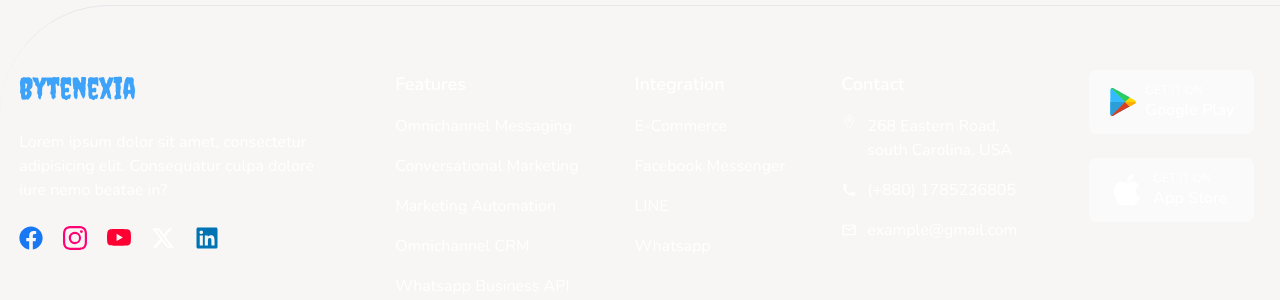
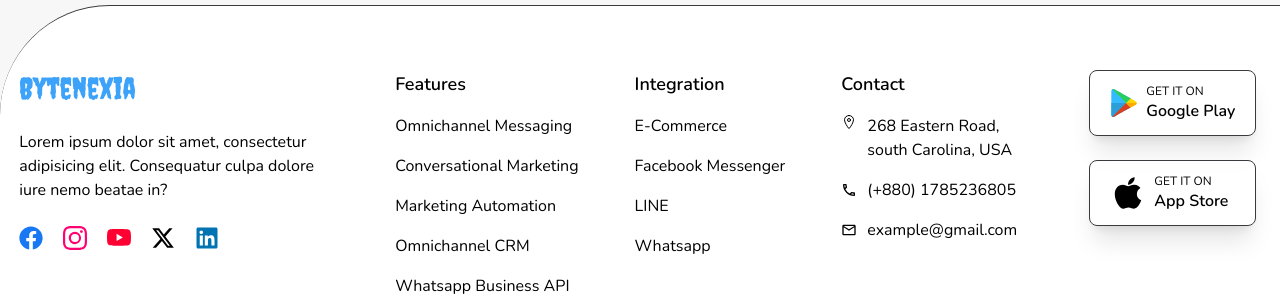
Before and after one commit to badhonparvej481/Nurui, a Next.js app: page /blog in a window 1280 px wide. Shown: the part 293-593 px from the top of the page. Built offline with nearby package versions, Linux system fonts and the light colour scheme.

Commit message:
dark mode implemented done

```diff
--- a/src/components/common/MobileApplicationDownloadCard.tsx
+++ b/src/components/common/MobileApplicationDownloadCard.tsx
@@ -12,7 +12,7 @@ const MobileApplicationDownloadCard: FC<IProps> = ({
   storeName,
 }) => {
   return (
-    <div className="flex items-center gap-2 bg-[var(--glass-color)] hover:bg-[var(--glass-color-2)] rounded-lg py-3 px-5 w-44 xl:w-auto">
+    <div className="flex items-center gap-2 border dark:border-0 border-[var(--border-color)] shadow-xl dark:shadow-none bg-[var(--glass-color)] hover:dark:bg-[var(--glass-color-2)] rounded-lg py-3 px-5 w-44 xl:w-auto cursor-pointer">
       {icon}
       <div>
         <p className="uppercase text-xs">{title}</p>
--- a/src/components/layout/Footer.tsx
+++ b/src/components/layout/Footer.tsx
@@ -15,7 +15,7 @@ const Footer = () => {
   const pathname = usePathname();
 
   return (
-    <div className="border-t w-full text-[var(--white-color)] mt-auto rounded-tl-[50px] lg:rounded-tl-[80px] xl:rounded-tl-[110px]">
+    <div className="bg-[var(--white-color)] dark:bg-[var(--background-color)] border-t border-[var(--border-color)] w-full text-[var(--text-primary-color)] mt-auto rounded-tl-[50px] lg:rounded-tl-[80px] xl:rounded-tl-[110px]">
       <div className="container">
         {/* <NewsLetter /> */}
         <div className=" grid md:grid-cols-2 lg:grid-cols-4 xl:flex flex-col md:flex-row 2xl:justify-between gap-10 xl:gap-14 2xl:gap-24 py-7 xl:py-16 pl-1 xl:pl-0">
@@ -25,11 +25,11 @@ const Footer = () => {
               Lorem ipsum dolor sit amet, consectetur adipisicing elit.
               Consequatur culpa dolore iure nemo beatae in?
             </p>
-            <div className="flex items-center gap-5">
+            <div className="flex items-center gap-5 *:cursor-pointer">
               <FaFacebook className="text-2xl text-[#1877F2]" />
               <BsInstagram className="text-2xl text-[#FE0173]" />
               <BsYoutube className="text-2xl text-[#FF0033]" />
-              <FaXTwitter className="text-2xl text-white" />
+              <FaXTwitter className="text-2xl text-[var(--black-color)] dark:text-[var(--white-color)]" />
               <FaLinkedin className="text-2xl text-[#0073B2]" />
             </div>
           </div>
--- a/src/styles/abstracts/_Variables.scss
+++ b/src/styles/abstracts/_Variables.scss
@@ -27,9 +27,8 @@
 }
 
 .light {
-    --background-color: #F7F6F5;
+    --background-color: #F7F7F7;
     --text-primary-color: #000;
-
     --secondary-color: #FA4398;
     --secondary-color-2: #FA43984D;
     --secondary-color-3: #FA439833;
```
